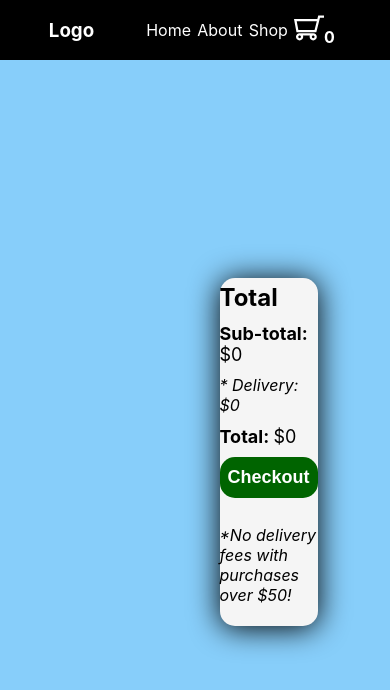
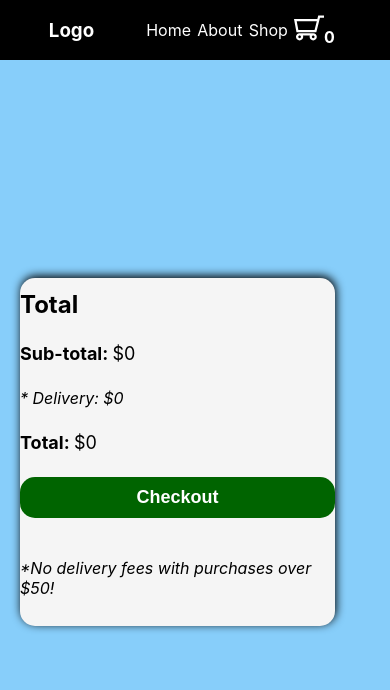
Before and after one commit to Xubuntuwu/shopping-cart-project, a React (Create React App) app: page /cart in a window 390 px wide. Shown: the top 690 px of the page. Built offline with nearby package versions, Linux system fonts and the light colour scheme.

Commit message:
fixed phone styling for productdetail pictures and for shopping cart

```diff
--- a/src/routes/cart.css
+++ b/src/routes/cart.css
@@ -28,6 +28,7 @@
 }
 #shoppingcart .cart-product img{
     height: 100%;
+    width: 95%;
     padding: 10px;
     aspect-ratio: 0.8;
 }
@@ -151,3 +152,27 @@
 #result>div>span{
     font-weight: normal;
 }
+
+@media only screen and (max-width: 700px) {
+    #shoppingcart #cartcontainer{
+        height: 100%;
+        width: 100%;
+        display: grid;
+        grid-template-columns: 90%;
+    }
+    #cartcontainer #result{
+        grid-column: 1/2;
+        /* grid-row: -3/-1; */
+        box-shadow: 1px -2px 10px;
+    }
+    #shoppingcart .cart-product{
+        width: 100%;
+        /* border: 1px solid black; */
+        grid-column: 1/2;
+        border-radius: 10px;
+        background-color: white;
+        display: grid;
+        grid-template-columns: 40% 60%;
+        grid-auto-flow: column;
+    }
+}
--- a/src/routes/itemdetail.css
+++ b/src/routes/itemdetail.css
@@ -84,6 +84,9 @@
         width: 95%;
         flex-direction: column;
     }
+    #container img{
+        width: 80%;
+    }
     #container #info{
         width: 100%;
     }
```
